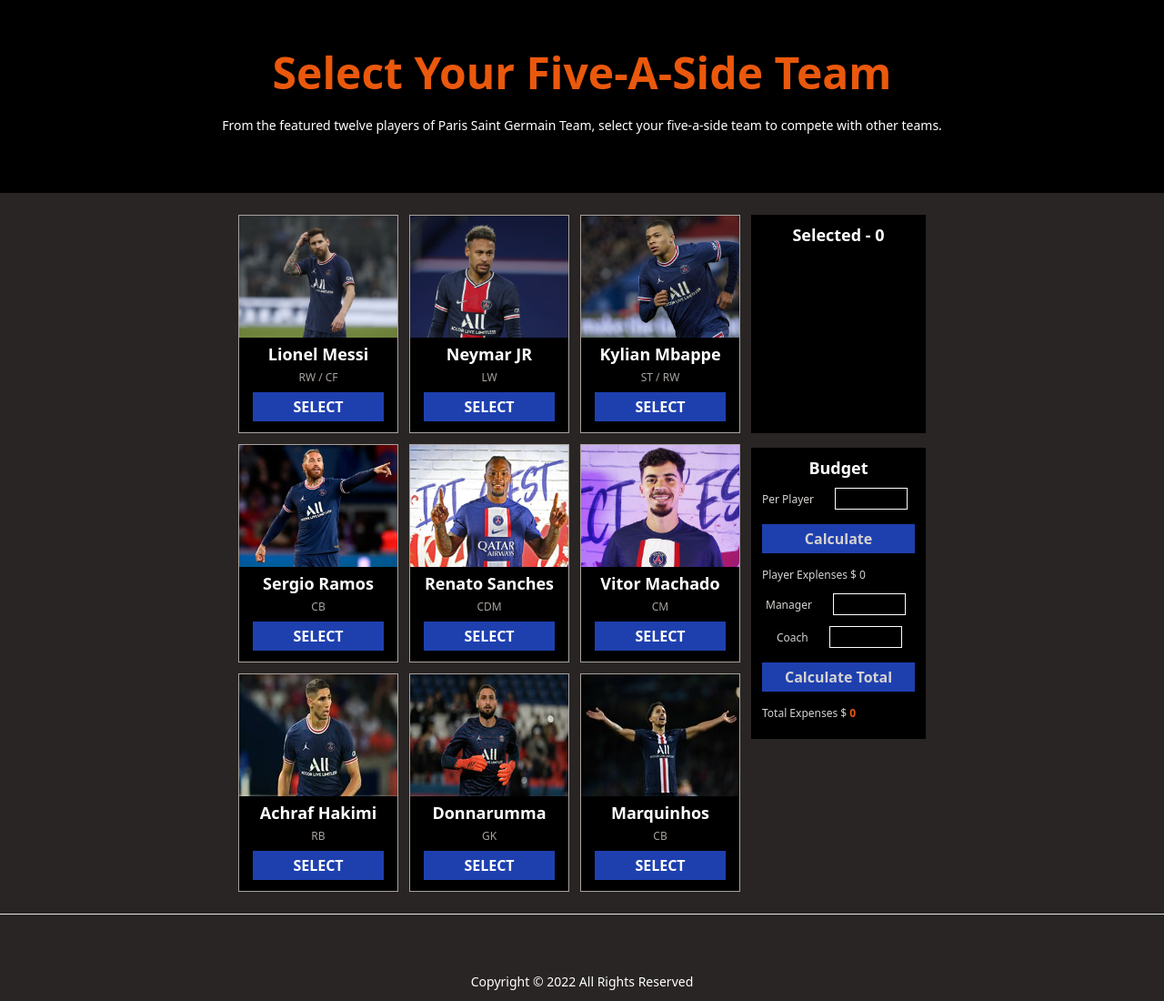
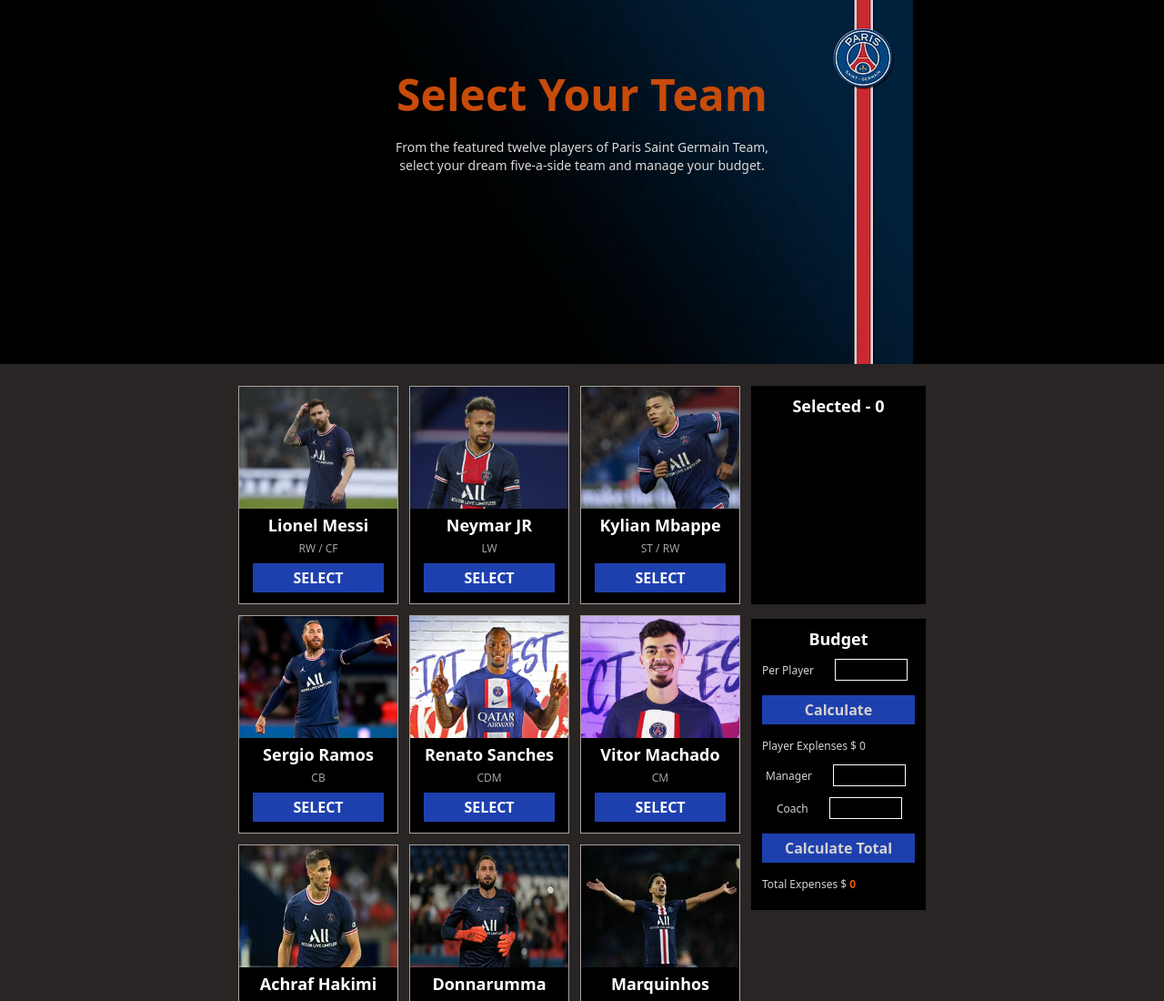
Before and after one commit to shahriarahmadf/select-your-team-dom, a plain HTML site: page index.html in a window 1280 px wide. Shown: the top 1100 px of the page at 91% size. Drawn offline with nearby package versions, Linux system fonts and the light colour scheme.

Commit message:
fixed top banner and flavicon

```diff
--- a/index.html
+++ b/index.html
@@ -9,14 +9,23 @@
     <link rel="shortcut icon" href="./images/download.png" type="image/x-icon">
     <!-- tailwind script link -->
     <script src="https://cdn.tailwindcss.com"></script>
+    <style>
+        #top-banner{
+            height: 400px;
+            filter: brightness(85%);
+            background-image: url(./images/soccer-clubs-paris-psg-wallpaper-preview.jpg);
+            background-repeat: no-repeat;
+            background-position: center;
+        }
+    </style>
 
 </head>
 <body class="bg-stone-800">
     <!-- top banner  -->
-    <section id="top-banner" class="bg-black py-12 text-center">
-        <h1 class="text-orange-600 py-2 font-bold text-5xl">Select Your Five-A-Side Team</h1>
-        <p class="text-white text-sm font-light pt-4 pb-4">From the featured twelve players of Paris Saint Germain Team, select your five-a-side team to compete with other teams.</p>
-    </section>
+    <header id="top-banner" class="bg-black py-12 text-center">
+        <h1 class="text-orange-600 py-2 font-bold text-5xl mt-6">Select Your Team</h1>
+        <p class="text-white text-sm font-light pt-4">From the featured twelve players of Paris Saint Germain Team, <br> select your dream five-a-side team and manage your budget.</p>
+    </header>
     <!-- main section  -->
     <main class="flex justify-center text-white my-6 gap-3">
         <!-- players cards section -->
```
Also changed, not shown: 01g31fjjwd7mjpwc83dz.webp (deleted), donna.jpg (deleted), hakimi.jpg (deleted), images/psg.jpg (added), images/soccer-clubs-paris-psg-wallpaper-preview.jpg (added), marquinhos.jpg (deleted).
